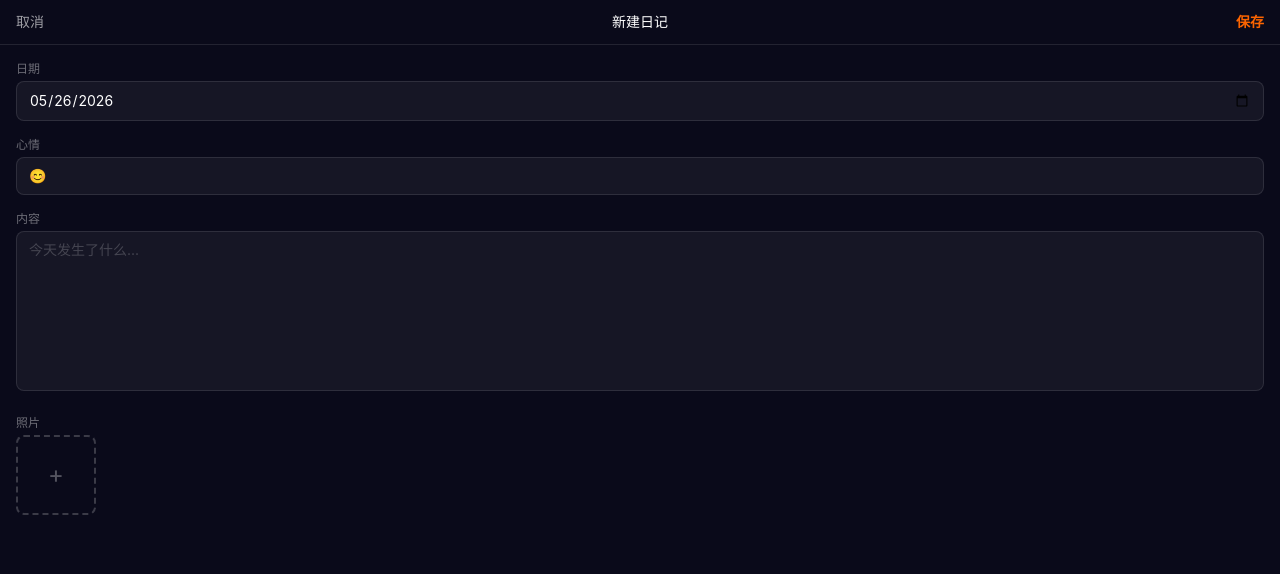
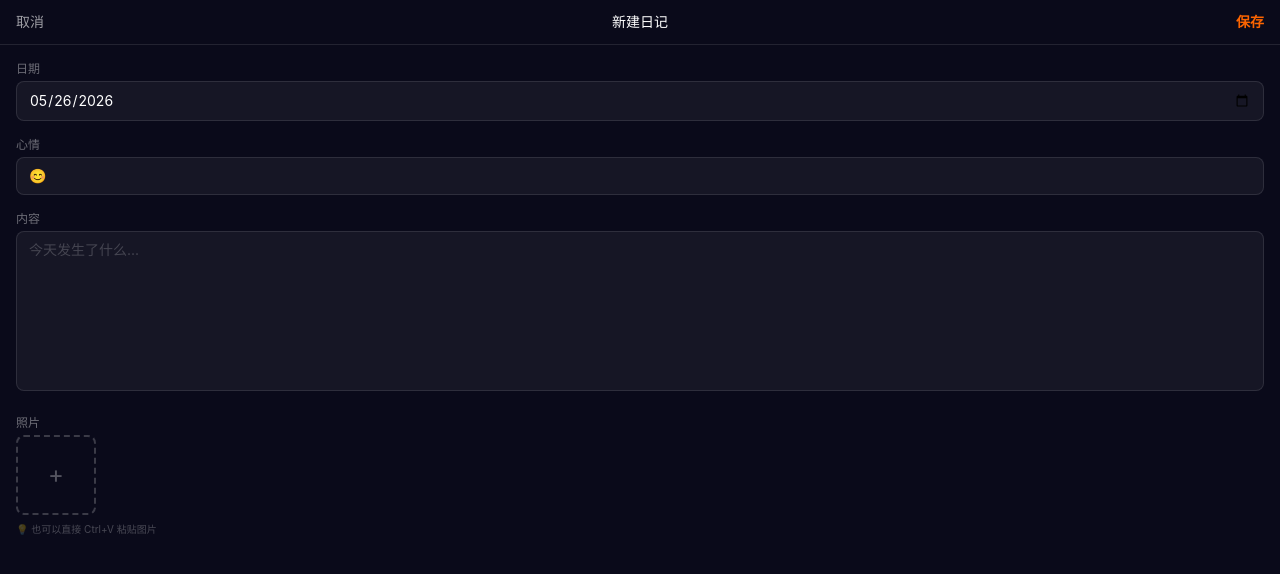
Before and after one commit to fuermosi314/9943website, a Next.js app: page /tools/simple-note in a window 1280 px wide. Both pictures are taken after a click on the button "+ 新建日记". Shown: the top 574 px of the page. Built offline with nearby package versions, Linux system fonts and the light colour scheme.

Commit message:
feat(simple-note): 照片区下方添加粘贴图片提示

```diff
--- a/app/tools/simple-note/page.tsx
+++ b/app/tools/simple-note/page.tsx
@@ -413,6 +413,7 @@ function EntryEditor({
         <div>
           <label className="text-white/40 text-xs mb-1 block">照片</label>
           <PhotoGrid photos={photos} onAdd={handleAddPhotos} onRemove={handleRemovePhoto} />
+          <p className="text-white/25 text-[10px] mt-1.5">💡 也可以直接 Ctrl+V 粘贴图片</p>
         </div>
       </div>
 
```
